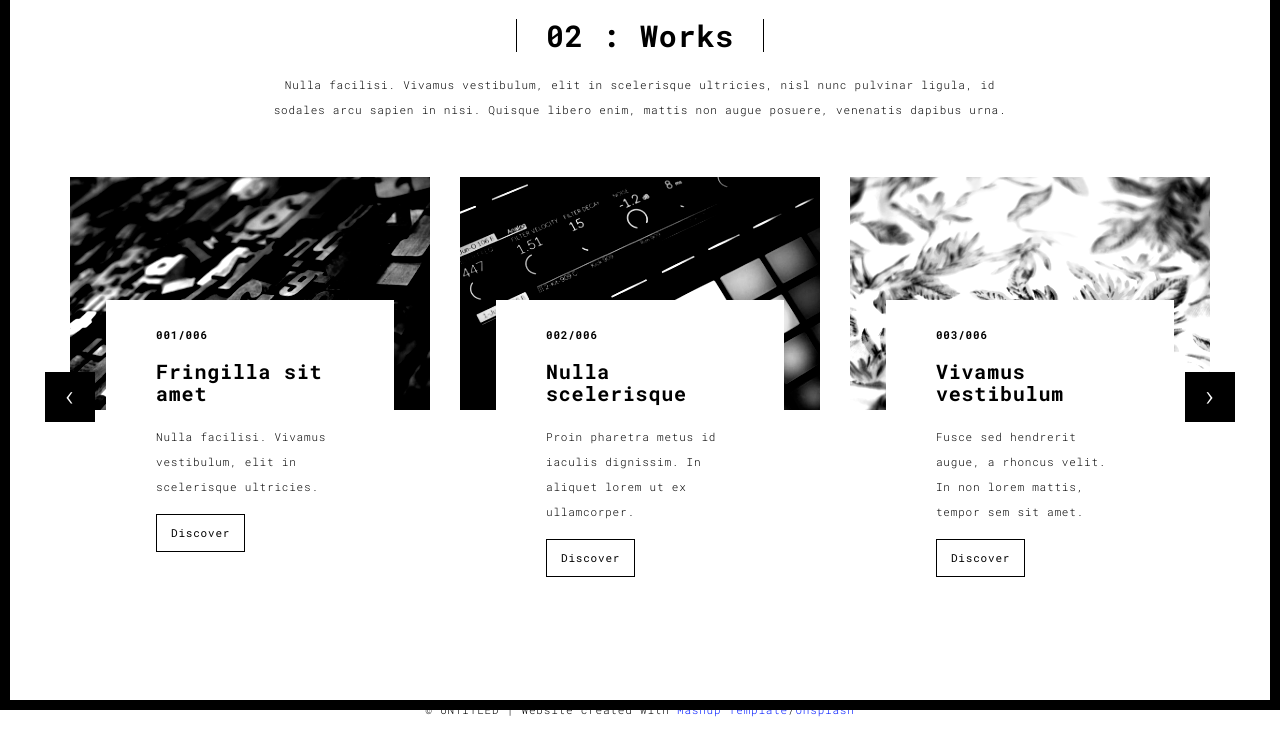
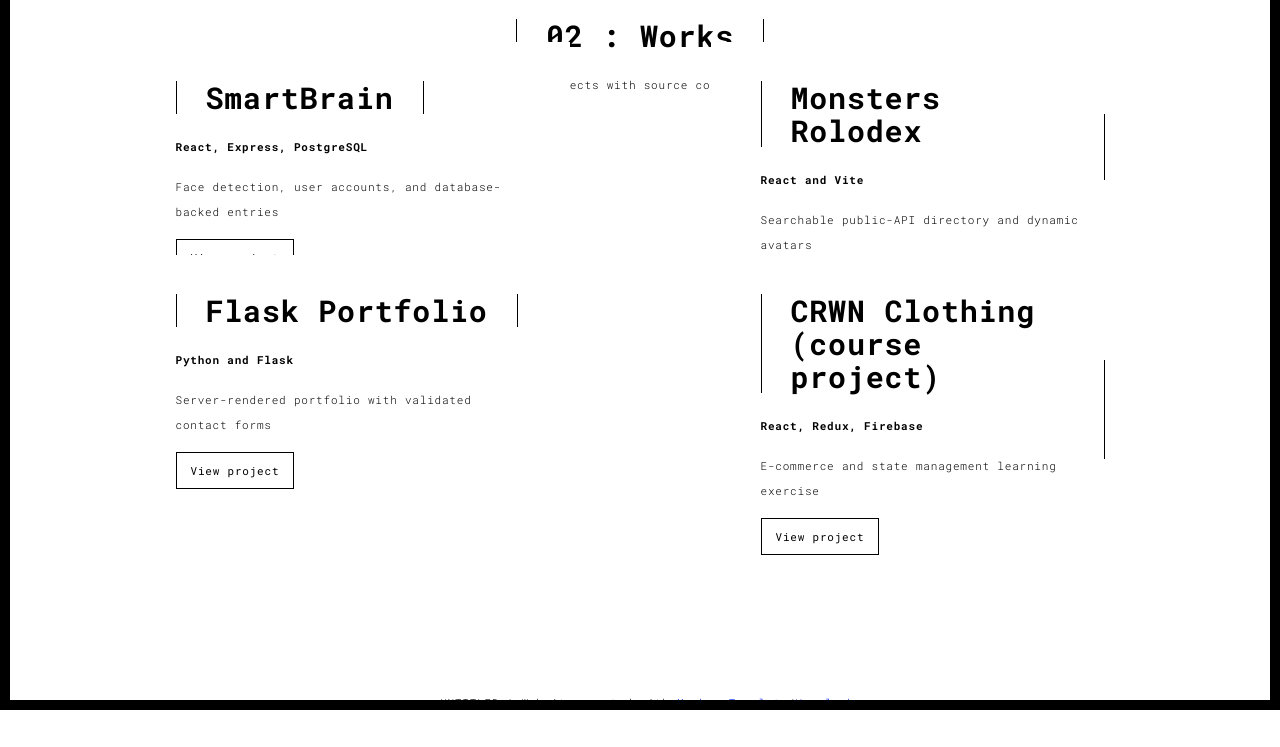
Before and after one commit to mitch7553-ctrl/portfolio, a Flask app: page /works.html in a window 1280 px wide. Shown: the part 90-837 px from the top of the page. After the commit the page ends 800 px from the top, so only its background shows below. Run offline with Flask 3, Linux system fonts and the light colour scheme; some libraries are stand-ins or nearby versions.

Commit message:
Replace example work cards with real GitHub projects

```diff
--- a/templates/works.html
+++ b/templates/works.html
@@ -7,7 +7,7 @@
   <meta content="width=device-width,initial-scale=1" name="viewport">
   <meta content="description" name="description">
   <meta name="google" content="notranslate" />
-  <meta content="Mashup templates have been developped by Orson.io team" name="author">
+  <meta content="Mitchell Brown" name="author">
 
   <!-- Disable tap highlight on IE -->
   <meta name="msapplication-tap-highlight" content="no">
@@ -56,112 +56,14 @@
       <div class="col-sm-8 col-sm-offset-2 section-container-spacer">
         <div class="text-center">
           <h1 class="h2">02 : Works</h1>
-          <p>Nulla facilisi. Vivamus vestibulum, elit in scelerisque ultricies, nisl nunc pulvinar ligula, id sodales arcu sapien in nisi. Quisque libero enim, mattis non augue posuere, venenatis dapibus urna.</p>
+          <p>Selected engineering projects with source code and technical context.</p>
         </div>
       </div>
 
-      <div class="col-md-12">
-
-      <div id="myCarousel" class="carousel slide projects-carousel">
-        <!-- Carousel items -->
-        <div class="carousel-inner">
-            <div class="item active">
-                <div class="row">
-                    <div class="col-sm-4">
-
-                      <a href="./work.html" title="" class="black-image-project-hover">
-                        <img src="./static/assets/images/work01-hover.jpg" alt="" class="img-responsive">
-                      </a>
-                      <div class="card-container card-container-lg">
-                        <h4>001/006</h4>
-                        <h3>Fringilla sit amet</h3>
-                        <p>Nulla facilisi. Vivamus vestibulum, elit in scelerisque ultricies.</p>
-                        <a href="./work.html" title="" class="btn btn-default">Discover</a>
-                      </div>
-                    </div>
-                    <div class="col-sm-4">
-                      <a href="./work.html" title="" class="black-image-project-hover">
-                        <img src="./static/assets/images/work02-hover.jpg" alt="" class="img-responsive">
-                      </a>
-                      <div class="card-container card-container-lg">
-                        <h4>002/006</h4>
-                        <h3>Nulla scelerisque</h3>
-                        <p>Proin pharetra metus id iaculis dignissim. In aliquet lorem ut ex ullamcorper.</p>
-                        <a href="./work.html" title="" class="btn btn-default">Discover</a>
-                      </div>
-                    </div>
-                    <div class="col-sm-4">
-                      <a href="./work.html" title="" class="black-image-project-hover">
-                        <img src="./static/assets/images/work03-hover.jpg" alt="" class="img-responsive">
-                      </a>
-                      <div class="card-container card-container-lg">
-                        <h4>003/006</h4>
-                        <h3>Vivamus vestibulum</h3>
-                        <p>Fusce sed hendrerit augue, a rhoncus velit. In non lorem mattis, tempor sem sit amet.</p>
-                        <a href="./work.html" title="" class="btn btn-default">Discover</a>
-                      </div>
-                    </div>
-
-                </div>
-                <!--/row-->
-            </div>
-
-             <div class="item">
-                <div class="row">
-                  <div class="col-sm-4">
-                    <a href="./work.html" class="black-image-project-hover">
-                      <img src="./static/assets/images/work02-hover.jpg" alt="Image" class="img-responsive">
-                    </a>
-                     <div class="card-container">
-                      <h4>004/006</h4>
-                      <h3>Nulla scelerisque</h3>
-                      <p>Proin pharetra metus id iaculis dignissim. In aliquet lorem ut ex ullamcorper.</p>
-                      <a href="./work.html" class="btn btn-default">Discover</a>
-                    </div>
-                  </div>
-                   <div class="col-sm-4">
-                      <a href="./work.html" class="black-image-project-hover">
-                        <img src="./static/assets/images/work01-hover.jpg" alt="Image" class="img-responsive">
-                      </a>
-                    <div class="card-container">
-                        <h4>005/006</h4>
-                        <h3>Fringilla sit amet</h3>
-                        <p>Nulla facilisi. Vivamus vestibulum, elit in scelerisque ultricies.</p>
-                        <a href="./work.html" class="btn btn-default">Discover</a>
-                      </div>
-                    </div>
-
-                     <div class="col-sm-4">
-                      <a href="./work.html" class="black-image-project-hover">
-                        <img src="./static/assets/images/work03-hover.jpg" alt="Image" class="img-responsive">
-                      </a>
-                      <div class="card-container">
-                        <h4>006/006</h4>
-                        <h3>Vivamus vestibulum</h3>
-                        <p>Fusce sed hendrerit augue, a rhoncus velit. In non lorem mattis, tempor sem sit amet.</p>
-                        <a href="./work.html" class="btn btn-default">Discover</a>
-                      </div>
-                    </div>
-
-                </div>
-                <!--/row-->
-            </div>
-
-            <!--/item-->
-        </div>
-        <!--/carousel-inner-->
-        <a class="left carousel-control" href="#myCarousel" data-slide="prev">‹</a>
-
-        <a class="right carousel-control" href="#myCarousel" data-slide="next">›</a>
-     </div>
-
-
-
-    <!--/myCarousel-->
-    </div>
-
-
-
+<div class="col-md-12"><div class="row"><article class="col-sm-6"><div class="card-container card-container-lg"><h2>SmartBrain</h2><p><strong>React, Express, PostgreSQL</strong></p><p>Face detection, user accounts, and database-backed entries</p><p><a class="btn btn-default" href="https://github.com/mitch7553-ctrl/smart-brain-front-end">View project</a></p></div></article>
+<article class="col-sm-6"><div class="card-container card-container-lg"><h2>Monsters Rolodex</h2><p><strong>React and Vite</strong></p><p>Searchable public-API directory and dynamic avatars</p><p><a class="btn btn-default" href="https://mitch7553-ctrl.github.io/monsters-rolodex/">View project</a></p></div></article>
+<article class="col-sm-6"><div class="card-container card-container-lg"><h2>Flask Portfolio</h2><p><strong>Python and Flask</strong></p><p>Server-rendered portfolio with validated contact forms</p><p><a class="btn btn-default" href="https://github.com/mitch7553-ctrl/portfolio">View project</a></p></div></article>
+<article class="col-sm-6"><div class="card-container card-container-lg"><h2>CRWN Clothing (course project)</h2><p><strong>React, Redux, Firebase</strong></p><p>E-commerce and state management learning exercise</p><p><a class="btn btn-default" href="https://github.com/mitch7553-ctrl/crwn-clothing-v2">View project</a></p></div></article></div></div>
     </div>
   </div>
 </div>
```
